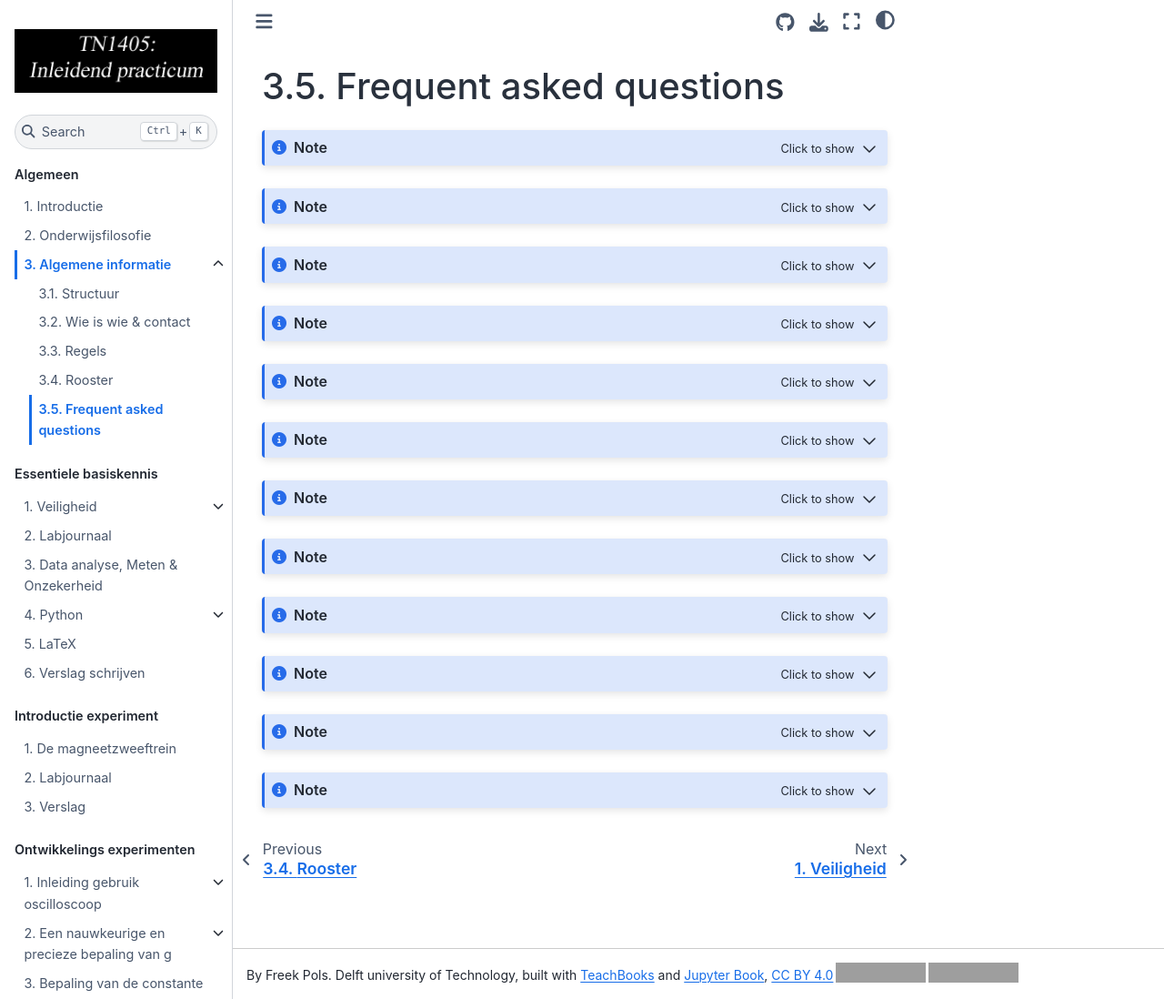
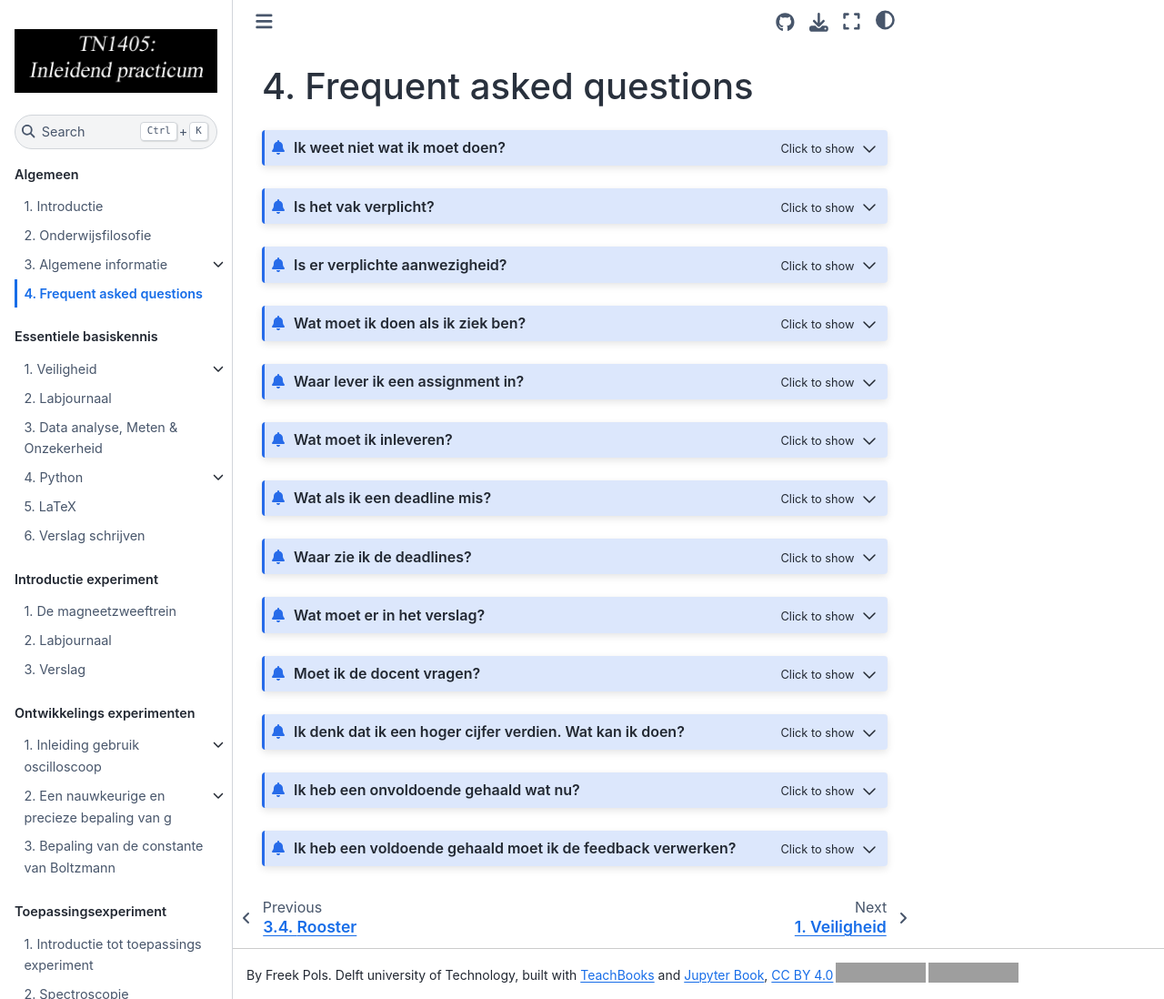
Before and after one commit to Contemporary-Physicslab/NP-new-style, a Jupyter Book: the page built from book/Deel1/FAQ.md, in a window 1280 px wide and 1098 px high. Shown: the whole window at 91% size. Built offline with Jupyter Book 1.0.4 settings and Sphinx 7.4.7 and the Sphinx Book theme 1.1.4, drawn with Linux system fonts in a browser that asks for light colours; pages that are not in the unit, such as notebooks, are missing from menus; comment, search, counter and statistics services are not loaded; grey boxes are pictures that could not be loaded.

Commit message:
update faq

````diff
--- a/book/Deel1/FAQ.md
+++ b/book/Deel1/FAQ.md
@@ -1,7 +1,7 @@
 # Frequent asked questions
 
 
-```{note}  Ik weet niet wat ik moet doen?
+```{admonition}  Ik weet niet wat ik moet doen?
 :class: dropdown
 
 Als je echt helemaal de weg kwijt bent raadpleeg dan de volgende bronnen
@@ -15,24 +15,30 @@
 vraag dan een TA in het werkcollege.
 ```
 
-```{note}  Is het vak verplicht?
+```{admonition}  Is het vak verplicht?
 :class: dropdown
 
 Ja. Voor de bachelor af te ronden moet je dit vak met een voldoende afronden.
 ```
 
-```{note}  Wat moet ik doen als ik ziek ben?
+```{admonition} Is er verplichte aanwezigheid?
+:class: dropdown
+
+De practica zijn verplicht, net als de korte instructies bij Python omdat daar de belangrijkste informatie van het vak naar voren komt.
+```
+
+```{admonition}  Wat moet ik doen als ik ziek ben?
 :class: dropdown
 
 Indien het absoluut onmogelijk is persoonlijk te komen (zoals in het geval
 van ziekte), dan moet je die verhindering v´o´or 08.30 uur doorgeven als je proef
 op die dag ‘s morgens is ingeroosterd. Is de proef ‘s middags ingeroosterd,
-dan meld je je v´o´or 13.00 uur telefonisch (015-2785886 of 015-2786552) of per
-e-mail (adminnp-tnw@tudelft.nl) af. Lees verder op: https://contemporaryphysicslab.
-github.io/NP-new-style/main/Deel1/Regels.html
+dan meld je je voor 13.00 uur telefonisch (015-2785886 of 015-2786552) of per
+e-mail (adminnp-tnw@tudelft.nl) af. Lees [hier](https://contemporaryphysicslab.
+github.io/NP-new-style/main/Deel1/Regels.html) verder.
 ```
 
-```{note}  Waar lever ik een assignment in?
+```{admonition}  Waar lever ik een assignment in?
 :class: dropdown
 
 Assignments lever je in op Brightspace. Navigeer naar https://brightspace.tudelft.nl
@@ -40,14 +46,14 @@
 docent, deze mails worden verwijderd.
 ```
 
-```{note}  Wat moet ik inleveren?
+```{admonition}  Wat moet ik inleveren?
 :class: dropdown
 
 In de studiewijzer op Brightspace, staat geel gedrukt onder opmerkingen wat
-er ingeleverd moet worden per onderdeel.
+er ingeleverd moet worden per onderdeel. Bij de assignments staat vaak extra uitleg over de vorm van het in te leveren product.
 ```
 
-```{note}  Wat als ik een deadline mis?
+```{admonition}  Wat als ik een deadline mis?
 :class: dropdown
 
 Bij te laat inleveren: In dit geval wordt er een penalty toegekend wat
@@ -58,7 +64,7 @@
 https://contemporary-physicslab.github.io/NP-new-style/main/Deel1/Regels.html
 ```
 
-```{note}  Waar zie ik de deadlines?
+```{admonition}  Waar zie ik de deadlines?
 :class: dropdown
 Deadlines staan in de studiewijzer. Precieze deadlines van inlevermomenten
 1
@@ -66,14 +72,14 @@
 TN1405-P Inleidend Practicum ⇒ Assignments.
 ```
 
-```{note}  Wat moet er in het verslag?
+```{admonition}  Wat moet er in het verslag?
 :class: dropdown
 
 Wat er in een goed verslag moet staat op: https://contemporary-physicslab.github.io/NPnew-
 style/main/Deel2/Schrijven.html, Onder het kopje structuur.
 ```
 
-```{note}  Moet ik de docent vragen?
+```{admonition}  Moet ik de docent vragen?
 :class: dropdown
 
 Onder https://contemporary-physicslab.github.io/NP-new-style/main/Deel1/Wieiswie.html#
@@ -84,7 +90,7 @@
 aanspreken tijdens het werkcollege.
 ```
 
-```{note}  Ik denk dat ik een hoger cijfer verdien. Wat kan ik doen?
+```{admonition}  Ik denk dat ik een hoger cijfer verdien. Wat kan ik doen?
 :class: dropdown
 
 Het mogelijk bezwaar te maken tegen een cijfer. Ben je het oneens over een
@@ -94,7 +100,7 @@
 gedaan na het verstrijken van de twee weken, dan wordt het verzoek afgewezen.
 ```
 
-```{note}  Ik heb een onvoldoende gehaald wat nu?
+```{admonition}  Ik heb een onvoldoende gehaald wat nu?
 :class: dropdown
 
 Wanneer je een onvoldoende haalt voor een verslag, dan moet je je verslag
@@ -102,7 +108,7 @@
 gekregen moet verwerken.
 ```
 
-```{note}  Ik heb een voldoende gehaald moet ik de feedback verwerken?
+```{admonition}  Ik heb een voldoende gehaald moet ik de feedback verwerken?
 :class: dropdown
 
 Nee. Gebruik de feedback om van te leren, implementeer het in het volgende
--- a/book/_toc.yml
+++ b/book/_toc.yml
@@ -13,7 +13,7 @@
       - file: Deel1/Wieiswie
       - file: Deel1/Regels
       - file: Deel1/Rooster
-      - file: Deel1/FAQ
+    - file: Deel1/FAQ
     #- file: Deel1/Licenses
 
   - caption: Essentiele basiskennis
````
